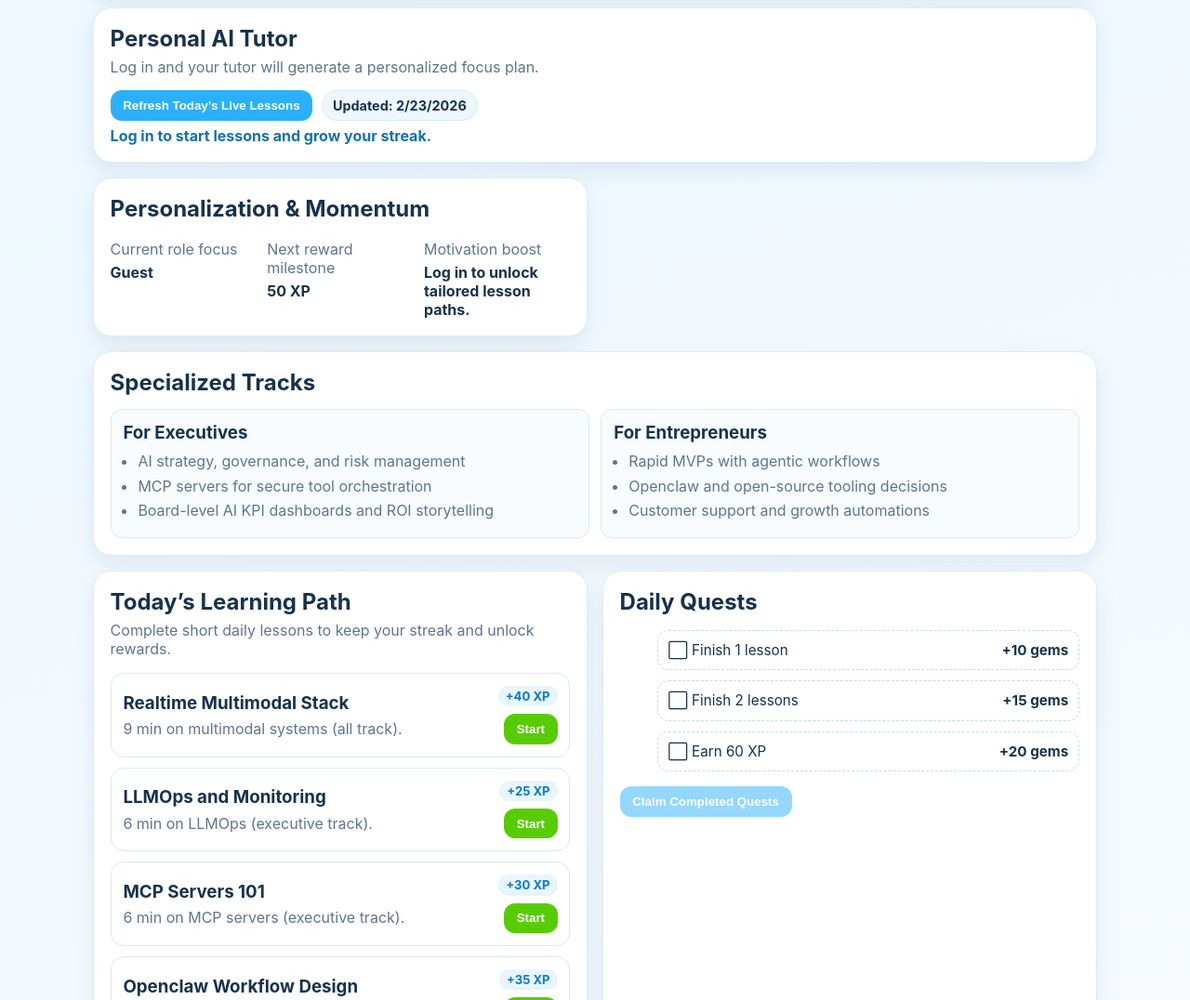
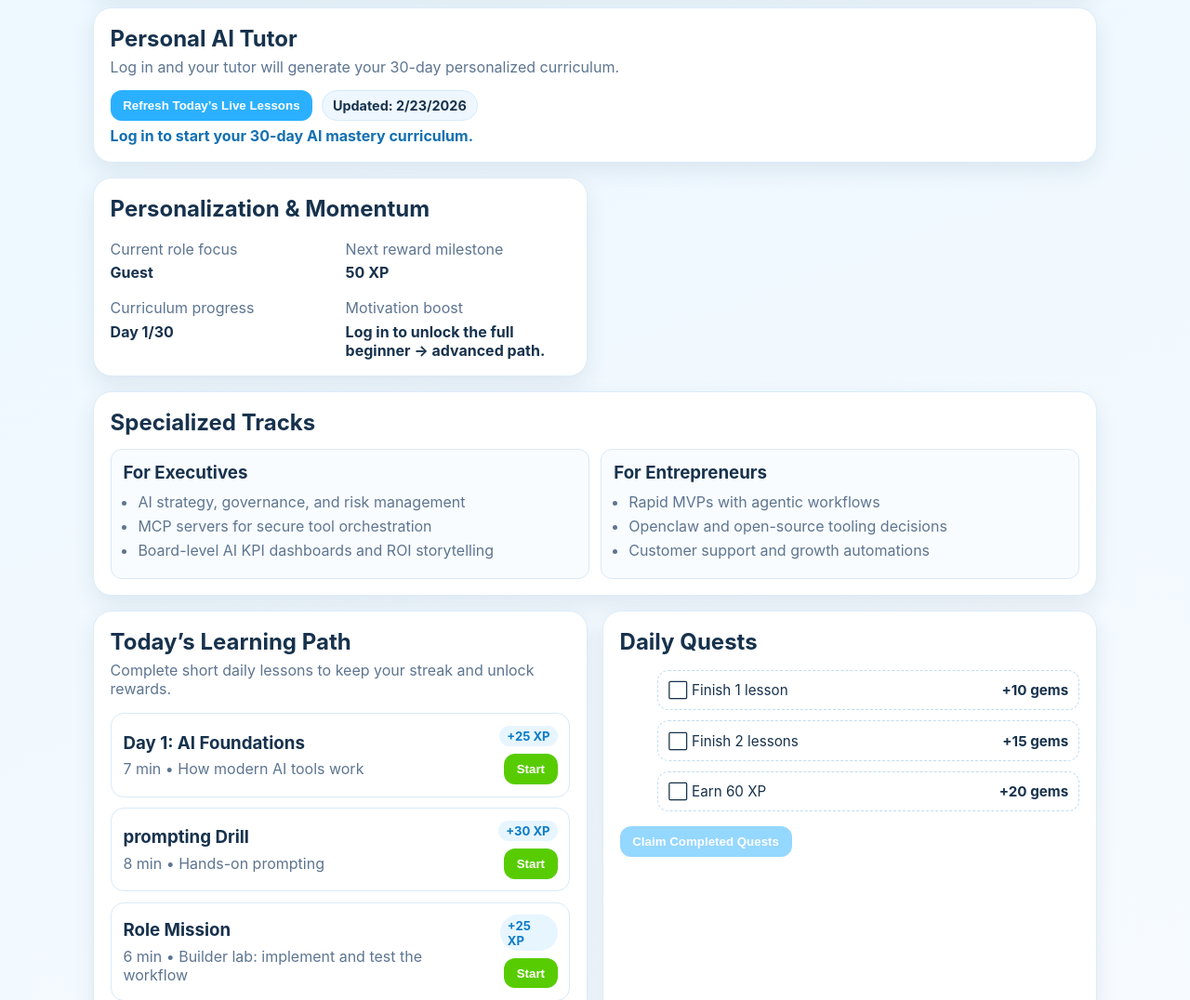
Before and after one commit to armandosanjh0-jpg/edtech, a plain HTML site: page index.html in a window 1280 px wide. Shown: the part 200-1276 px from the top of the page at 93% size. Drawn offline with Linux system fonts and the light colour scheme.

Commit message:
Add full 30-day beginner-to-advanced curriculum

```diff
--- a/app.js
+++ b/app.js
@@ -1,14 +1,36 @@
 const savedUser = JSON.parse(localStorage.getItem('aiQuestUser') || 'null');
 
-const lessonBank = [
-  { title: 'MCP Servers 101', topic: 'MCP servers', duration: '6 min', xp: 30, audience: 'executive' },
-  { title: 'Openclaw Workflow Design', topic: 'Openclaw', duration: '8 min', xp: 35, audience: 'entrepreneur' },
-  { title: 'AI Agents for Research', topic: 'AI agents', duration: '7 min', xp: 30, audience: 'all' },
-  { title: 'Governance Playbook', topic: 'AI governance', duration: '6 min', xp: 25, audience: 'executive' },
-  { title: 'Launch MVP with AI Copilots', topic: 'MVP execution', duration: '7 min', xp: 30, audience: 'entrepreneur' },
-  { title: 'Prompt Engineering Updates', topic: 'prompting', duration: '5 min', xp: 20, audience: 'all' },
-  { title: 'Realtime Multimodal Stack', topic: 'multimodal systems', duration: '9 min', xp: 40, audience: 'all' },
-  { title: 'LLMOps and Monitoring', topic: 'LLMOps', duration: '6 min', xp: 25, audience: 'executive' },
+const curriculum = [
+  { day: 1, level: 'Beginner', theme: 'AI Foundations', core: 'How modern AI tools work', concept: 'prompting' },
+  { day: 2, level: 'Beginner', theme: 'Prompt Basics', core: 'Clear instruction patterns', concept: 'prompt templates' },
+  { day: 3, level: 'Beginner', theme: 'Research Skills', core: 'Fast market and topic research', concept: 'AI agents' },
+  { day: 4, level: 'Beginner', theme: 'Output Quality', core: 'Hallucination checks', concept: 'verification loops' },
+  { day: 5, level: 'Beginner', theme: 'Content Ops', core: 'Daily content production', concept: 'workflow batching' },
+  { day: 6, level: 'Beginner', theme: 'No-code Automation', core: 'Simple automations', concept: 'zap-style flows' },
+  { day: 7, level: 'Beginner', theme: 'Weekly Review', core: 'Score and reflect', concept: 'retrospective' },
+  { day: 8, level: 'Intermediate', theme: 'Model Selection', core: 'Choosing the right model', concept: 'latency vs quality' },
+  { day: 9, level: 'Intermediate', theme: 'MCP Servers I', core: 'Why MCP matters', concept: 'MCP servers' },
+  { day: 10, level: 'Intermediate', theme: 'Tool Use', core: 'Agent + tools orchestration', concept: 'tool calling' },
+  { day: 11, level: 'Intermediate', theme: 'Openclaw Intro', core: 'Openclaw ecosystem overview', concept: 'Openclaw' },
+  { day: 12, level: 'Intermediate', theme: 'Data Handling', core: 'Chunking and retrieval', concept: 'RAG basics' },
+  { day: 13, level: 'Intermediate', theme: 'Memory Patterns', core: 'Session and long-term memory', concept: 'memory design' },
+  { day: 14, level: 'Intermediate', theme: 'Weekly Review', core: 'Skill checkpoint', concept: 'gap analysis' },
+  { day: 15, level: 'Intermediate', theme: 'MCP Servers II', core: 'Secure connector strategy', concept: 'MCP governance' },
+  { day: 16, level: 'Intermediate', theme: 'Automation Reliability', core: 'Retries and alerts', concept: 'runbooks' },
+  { day: 17, level: 'Intermediate', theme: 'Multimodal Apps', core: 'Vision/audio workflows', concept: 'multimodal pipelines' },
+  { day: 18, level: 'Intermediate', theme: 'Cost Management', core: 'Token economics', concept: 'cost controls' },
+  { day: 19, level: 'Intermediate', theme: 'Openclaw Build', core: 'Implementing a useful flow', concept: 'Openclaw project' },
+  { day: 20, level: 'Intermediate', theme: 'Team Adoption', core: 'Rollout and training', concept: 'change management' },
+  { day: 21, level: 'Advanced', theme: 'AI Architecture', core: 'System-level design', concept: 'LLMOps' },
+  { day: 22, level: 'Advanced', theme: 'Evaluation', core: 'Automated eval suites', concept: 'benchmarking' },
+  { day: 23, level: 'Advanced', theme: 'Safety and Policy', core: 'Guardrails and policy', concept: 'governance' },
+  { day: 24, level: 'Advanced', theme: 'MCP Servers III', core: 'Production MCP patterns', concept: 'MCP scaling' },
+  { day: 25, level: 'Advanced', theme: 'Growth Systems', core: 'AI-driven growth loops', concept: 'experimentation' },
+  { day: 26, level: 'Advanced', theme: 'Executive Reporting', core: 'KPI narrative and ROI', concept: 'stakeholder alignment' },
+  { day: 27, level: 'Advanced', theme: 'Founder Execution', core: '0→1 AI product launch', concept: 'ship cycles' },
+  { day: 28, level: 'Advanced', theme: 'Openclaw Advanced', core: 'Composable advanced flows', concept: 'Openclaw scaling' },
+  { day: 29, level: 'Advanced', theme: 'Capstone Build', core: 'Build your AI operating system', concept: 'capstone' },
+  { day: 30, level: 'Advanced', theme: 'Graduation Sprint', core: 'Final assessment + roadmap', concept: 'next 90 days' },
 ];
 
 const state = {
@@ -69,26 +91,38 @@ const els = {
   focusRole: document.getElementById('focus-role'),
   nextMilestone: document.getElementById('next-milestone'),
   motivationLine: document.getElementById('motivation-line'),
+  curriculumDay: document.getElementById('curriculum-day'),
 };
 
 const todayKey = new Date().toISOString().slice(0, 10);
 if (state.streakDate !== todayKey) state.questsClaimedToday = false;
 
-function seededIndex(seed, modulo) {
-  let sum = 0;
-  for (const char of seed) sum += char.charCodeAt(0);
-  return sum % modulo;
+function currentCurriculumDay() {
+  return Math.min(Math.max(state.streak || 1, 1), 30);
+}
+
+function buildLessonsForDay(day, role) {
+  const row = curriculum[day - 1];
+  const roleTask = {
+    executive: 'Executive brief: risk + KPI impact',
+    entrepreneur: 'Founder sprint: ship a market-ready experiment',
+    builder: 'Builder lab: implement and test the workflow',
+  };
+
+  return [
+    { title: `Day ${day}: ${row.theme}`, topic: row.core, duration: '7 min', xp: 25, audience: row.level.toLowerCase() },
+    { title: `${row.concept} Drill`, topic: `Hands-on ${row.concept}`, duration: '8 min', xp: 30, audience: 'all' },
+    { title: `Role Mission`, topic: roleTask[role] || roleTask.builder, duration: '6 min', xp: 25, audience: role || 'all' },
+    { title: 'Reflection + Action', topic: 'Apply today in your real workflow', duration: '5 min', xp: 20, audience: 'all' },
+  ];
 }
 
 function generateDailyLessons() {
-  const role = state.user?.role || 'all';
-  const candidates = lessonBank.filter((l) => l.audience === 'all' || l.audience === role);
-  const pool = candidates.length >= 4 ? candidates : lessonBank;
-  const key = `${todayKey}-${state.user?.username || 'guest'}-${role}`;
-  const startIndex = seededIndex(key, pool.length);
-
-  state.lessons = Array.from({ length: 4 }, (_, i) => pool[(startIndex + i) % pool.length]);
+  const role = state.user?.role || 'builder';
+  const day = currentCurriculumDay();
+  state.lessons = buildLessonsForDay(day, role);
   els.lessonDate.textContent = `Updated: ${new Date().toLocaleDateString()}`;
+  if (els.curriculumDay) els.curriculumDay.textContent = `Day ${day}/30`;
 }
 
 function requireLogin() {
@@ -99,12 +133,13 @@ function requireLogin() {
 
 function setTutorMessage() {
   if (!state.user) {
-    els.tutorMessage.textContent = 'Log in and your tutor will generate a personalized focus plan.';
+    els.tutorMessage.textContent = 'Log in and your tutor will generate your 30-day personalized curriculum.';
     return;
   }
 
-  const focus = state.lessons[0]?.topic || 'AI fundamentals';
-  els.tutorMessage.textContent = `Hi ${state.user.username}, your ${state.user.role} plan starts with ${focus}. Finish 2 lessons today for a strong win.`;
+  const day = currentCurriculumDay();
+  const row = curriculum[day - 1];
+  els.tutorMessage.textContent = `Hi ${state.user.username}, you are on Day ${day}/30 (${row.level}): ${row.theme}.`;
 }
 
 function setPersonalizationPanel() {
@@ -113,13 +148,13 @@ function setPersonalizationPanel() {
   els.nextMilestone.textContent = `${next} XP`;
 
   if (!state.user) {
-    els.motivationLine.textContent = 'Log in to unlock tailored lesson paths.';
+    els.motivationLine.textContent = 'Log in to unlock the full beginner → advanced path.';
   } else if (state.lessonsCompleted >= 3) {
-    els.motivationLine.textContent = 'Amazing pace! One more lesson earns bonus momentum.';
+    els.motivationLine.textContent = 'Great pace. Finish one more lesson and close today strong.';
   } else if (state.streak >= 5) {
-    els.motivationLine.textContent = `You are on a ${state.streak}-day streak. Keep it alive today.`;
+    els.motivationLine.textContent = `You are on a ${state.streak}-day streak. Stay consistent.`;
   } else {
-    els.motivationLine.textContent = 'Quick 5-minute lesson now keeps your progress compounding.';
+    els.motivationLine.textContent = 'Small daily progress compounds into advanced mastery.';
   }
 }
 
@@ -132,10 +167,10 @@ function setAuthUI() {
 
   if (loggedIn) {
     els.greeting.textContent = `Welcome back, ${state.user.username}!`;
-    els.loginHint.textContent = 'You are logged in. Complete lessons now to continue your streak.';
+    els.loginHint.textContent = 'You are logged in. Complete lessons to move through the 30-day curriculum.';
   } else {
     els.greeting.textContent = 'Log in to save your daily progress and unlock rewards.';
-    els.loginHint.textContent = 'Log in to start lessons and grow your streak.';
+    els.loginHint.textContent = 'Log in to start your 30-day AI mastery curriculum.';
   }
 }
 
@@ -169,6 +204,8 @@ function completeLesson(lesson, button) {
     state.streakDate = todayKey;
     localStorage.setItem('aiQuestStreak', String(state.streak));
     localStorage.setItem('aiQuestLastDate', todayKey);
+    generateDailyLessons();
+    renderLessons();
   }
 
   if (Math.floor(state.xp / 50) > Math.floor((state.xp - lesson.xp) / 50)) {
@@ -192,7 +229,7 @@ function renderLessons() {
     const button = clone.querySelector('button');
 
     title.textContent = lesson.title;
-    detail.textContent = `${lesson.duration} on ${lesson.topic} (${lesson.audience} track).`;
+    detail.textContent = `${lesson.duration} • ${lesson.topic}`;
     tag.textContent = `+${lesson.xp} XP`;
     button.addEventListener('click', () => completeLesson(lesson, button));
 
@@ -273,7 +310,7 @@ function handleLogin(event) {
   els.loginForm.reset();
   generateDailyLessons();
   renderLessons();
-  els.chestLog.textContent = `Logged in as ${username}. Personalized lessons are ready.`;
+  els.chestLog.textContent = `Logged in as ${username}. Your 30-day curriculum is ready.`;
   updateUI();
 }
 
@@ -290,7 +327,7 @@ function handleRefreshLessons() {
   if (requireLogin()) return;
   generateDailyLessons();
   renderLessons();
-  els.chestLog.textContent = 'Tutor refreshed your daily lessons based on your role focus.';
+  els.chestLog.textContent = 'Tutor refreshed your lessons for today in the 30-day program.';
   updateUI();
 }
 
--- a/index.html
+++ b/index.html
@@ -61,6 +61,10 @@
             <div>
               <p class="muted">Next reward milestone</p>
               <h3 id="next-milestone">50 XP</h3>
+            </div>
+            <div>
+              <p class="muted">Curriculum progress</p>
+              <h3 id="curriculum-day">Day 1/30</h3>
             </div>
             <div>
               <p class="muted">Motivation boost</p>
--- a/styles.css
+++ b/styles.css
@@ -43,7 +43,7 @@ h1, h2, h3, p { margin: 0; }
 .track-item ul { margin: 0.6rem 0 0; padding-left: 1rem; color: var(--muted); }
 .track-item li { margin-bottom: 0.4rem; }
 
-.focus-grid { margin-top: 0.8rem; display: grid; gap: 0.7rem; grid-template-columns: repeat(3, minmax(0, 1fr)); }
+.focus-grid { margin-top: 0.8rem; display: grid; gap: 0.7rem; grid-template-columns: repeat(2, minmax(0, 1fr)); }
 .focus-grid h3 { margin-top: 0.35rem; font-size: 1rem; }
 
 .lesson-list, .quest-list { margin-top: 1rem; display: grid; gap: 0.7rem; }
@@ -67,7 +67,7 @@ h1, h2, h3, p { margin: 0; }
 .skill-card { border-radius: 14px; padding: 0.8rem; border: 1px solid #d8e9f8; background: #f9fcff; }
 .skill-level { display: inline-block; margin-top: 0.45rem; font-size: 0.8rem; font-weight: 700; color: #1272b5; background: #e2f2ff; padding: 0.2rem 0.4rem; border-radius: 8px; }
 
-.sources-list { margin-top: 1rem; display: grid; grid-template-columns: repeat(3, minmax(0, 1fr)); gap: 0.7rem; }
+.sources-list { margin-top: 1rem; display: grid; grid-template-columns: repeat(2, minmax(0, 1fr)); gap: 0.7rem; }
 .source-item { display: grid; gap: 0.35rem; text-decoration: none; color: inherit; border: 1px solid #d8e9f8; border-radius: 12px; padding: 0.8rem; background: #f9fcff; }
 .source-item span { color: var(--muted); font-size: 0.9rem; }
 
```
Also changed, not shown: 1 other file.
